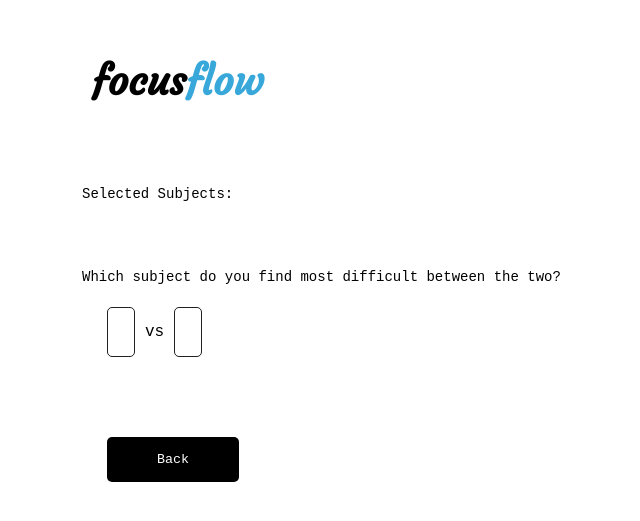
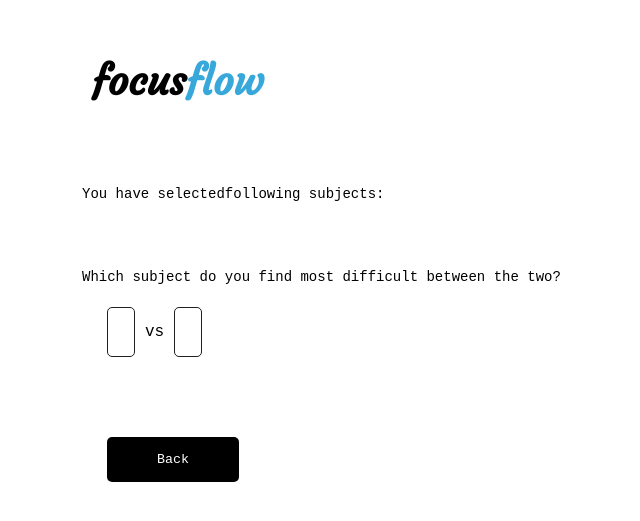
Before and after one commit to SagarGi/focusflow, a website with bundled scripts: page pages/focus-flow-qna.html in a window 1280 px wide. Shown: the part 139-660 px from the top of the page, without its empty margins (258-898 px from the left). Built offline with nearby package versions, Linux system fonts and the light colour scheme.

Commit message:
fix text
Signed-off-by: sagar <sagargurung1001@gmail.com>

```diff
--- a/pages/focus-flow-qna.html
+++ b/pages/focus-flow-qna.html
@@ -23,7 +23,7 @@
       </header>
 
       <div class="subjects-qna-wrapper">
-        <p class="choose-subject">Selected Subjects:</p>
+        <p class="choose-subject">You have selectedfollowing subjects:</p>
         <div class="selected-subjects-qna"></div>
       </div>
 
```
